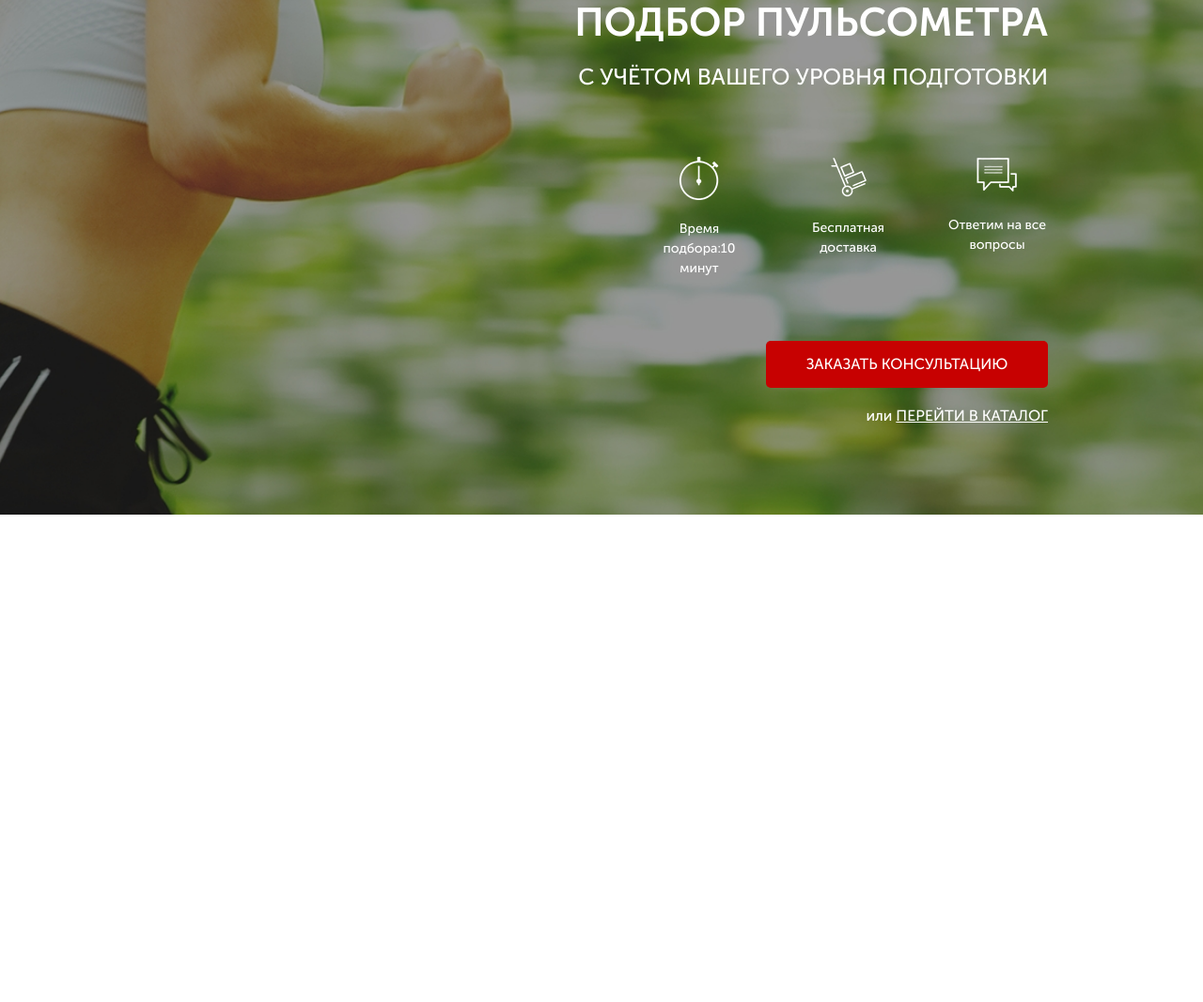
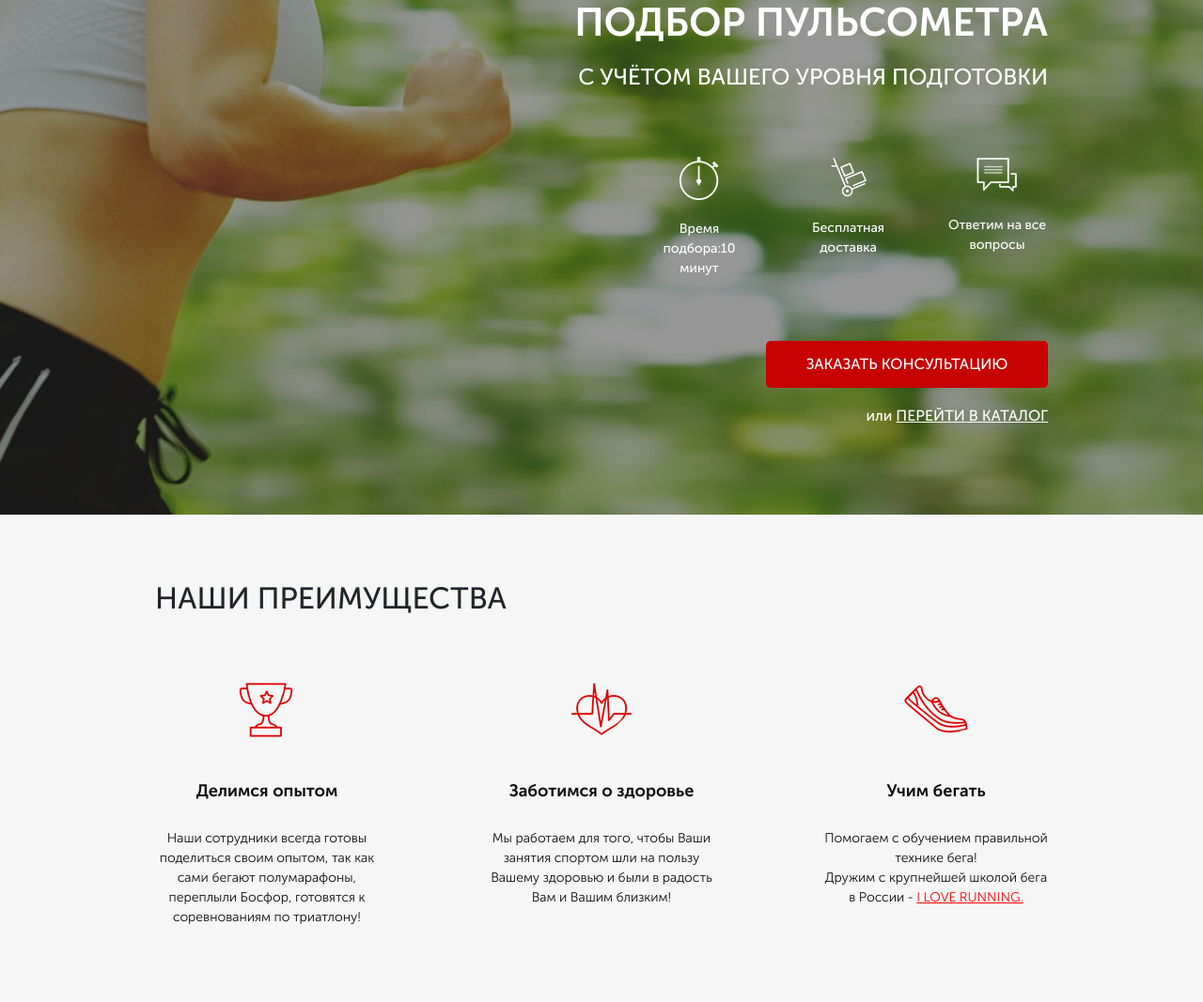
Before and after one commit to lavdovenko/Pulse, a website: page src/index.html in a window 1280 px wide. Shown: the part 165-1232 px from the top of the page at 94% size. Before the commit the page ends 800 px from the top, so only its background shows below. Drawn offline with Linux system fonts and the light colour scheme.

Commit message:
add block advantages( Добавлен блок advantages)

```diff
--- a/src/index.html
+++ b/src/index.html
@@ -41,6 +41,45 @@
 			</div>
 		</div>
 	</div>
+	<div class="advantages">
+		<div class="container">
+			<h2 class="title">НАШИ ПРЕИМУЩЕСТВА</h2>
+			<div class="advantages__wrapper">
+				<div class="advantages__item">
+						<img src="icons/advantages/cup.png" alt="cup" class="advantages__icon">
+						<div class="advantages__subtitle">
+							Делимся опытом
+						</div>
+						<div class="advantages__descr">
+							Наши сотрудники всегда готовы поделиться своим опытом,
+							так как сами бегают полумарафоны, переплыли Босфор, готовятся к соревнованиям по триатлону!
+						</div>
+				</div>
+				<div class="advantages__item">
+						<img src="icons/advantages/heart.png" alt="heart" class="advantages__icon">
+						<div class="advantages__subtitle">
+							Заботимся о здоровье
+						</div>
+						<div class="advantages__descr">
+							Мы работаем для того,
+							чтобы Ваши занятия спортом шли на пользу Вашему здоровью и были в радость Вам и Вашим близким!
+						</div>
+				</div>
+				<div class="advantages__item">
+						<img src="icons/advantages/shoe.png" alt="shoe" class="advantages__icon">
+						<div class="advantages__subtitle">
+							Учим бегать
+						</div>
+						<div class="advantages__descr">
+							Помогаем с обучением
+							правильной технике бега!<br>
+							Дружим с крупнейшей школой бега в России -
+							<a href="#">I LOVE RUNNING.</a>
+						</div>
+				</div>
+			</div>
+		</div>
+	</div>
 
 </body>
 </html>
--- /dev/null
+++ b/src/sass/blocks/advantages.scss
@@ -0,0 +1,32 @@
+.advantages {
+	padding: 70px 0 80px 0;
+	background-color: #f6f6f6;
+	&__wrapper {
+		margin-top: 65px;
+		display: flex;
+		justify-content: space-between;
+	}
+	&__item {
+		display: flex;
+		flex-direction: column;
+		align-items: center;
+		max-width: 238px;
+	}
+	&__subtitle {
+		margin-top: 38px;
+		color: #0d0d0d;
+		font-size: 18px;
+		font-weight: 700;
+	}
+	&__descr {
+		margin-top: 26px;
+		color: #0d0d0d;
+		font-size: 14px;
+		font-weight: 300;
+		text-align: center;
+		a {
+			color: #ff0000;
+			text-decoration: underline;
+		}
+	}
+}
--- a/src/sass/style.scss
+++ b/src/sass/style.scss
@@ -9,3 +9,4 @@
 @import 'blocks/promo';
 @import 'blocks/header';
 @import 'blocks/butons';
+@import 'blocks/advantages';
```
Also changed, not shown: src/css/blocks/advantages.min.css (added), src/css/style.min.css.
